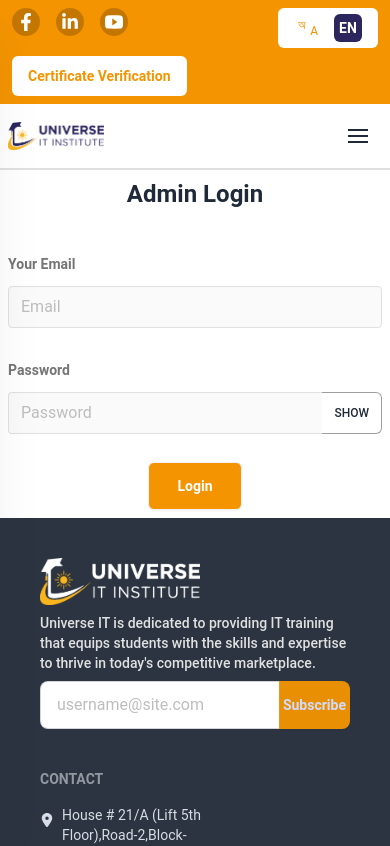
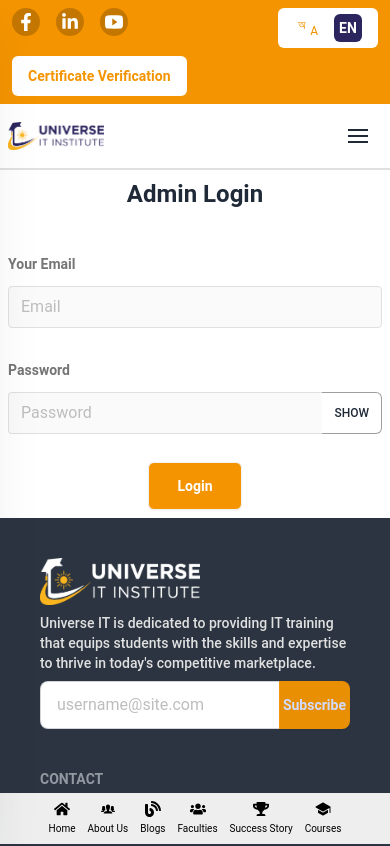
Before and after one commit to universeIt137/UniverseIT_client, a React (Vite) app: page /login in a window 390 px wide. Shown: the top 846 px of the page. Built offline with nearby package versions, Linux system fonts and the light colour scheme; no server answers.

Commit message:
bottom navbar has added

```diff
--- a/src/components/clientSide/Navbar/NavBarDrawer.jsx
+++ b/src/components/clientSide/Navbar/NavBarDrawer.jsx
@@ -17,6 +17,7 @@
 import { FiSearch } from "react-icons/fi";
 import { IoIosPeople } from "react-icons/io";
 import { FaHome, FaBlog, FaUsers, FaTrophy } from 'react-icons/fa';
+import { IoSchool } from "react-icons/io5";
 const NavBarDrawer = ({ open, setOpen }) => {
     const closeDrawer = () => setOpen(false);
     const navLi = [
@@ -25,6 +26,7 @@
         { name: 'Blogs', link: '/blogs', icon: <FaBlog /> },
         { name: 'Faculties', link: '/faculties', icon: <FaUsers /> },
         { name: 'Success Story', link: '/successStory', icon: <FaTrophy /> },
+        { name: 'Courses', link: '/courses', icon: <IoSchool /> },
     ];
     // const navli = <>
 
@@ -108,17 +110,7 @@
                             </NavLink>)
                         }
                     </List>
-                    <div className=" pb-4 px-5 w-max">
-                        <Link to="/courses">
-                            <button className="text-sm sm:text-base bg-primary text-white hover:bg-text_color px-2 py-2 sm:px-4 sm:py-3 flex sm:gap-2 items-center justify-center rounded-lg hover:rounded-xl transition-all duration-300 active:scale-90 font-medium">Browse Courses</button>
-                        </Link>
-                    </div>
-                    <div className="px-4">
-                        <div className='relative block xl:hidden '>
-                            <input className=' pl-10 px-5 py-3 border-[2.5px] border-gray-200 w-full xl:w-[400px] rounded-lg outline-none' type="text" placeholder='What do you want to learn?' />
-                            <FiSearch className='absolute top-4 left-3 text-gray-500 text-lg' />
-                        </div>
-                    </div>
+
                 </div>
             </Drawer>
         </>
--- a/src/components/clientSide/Navbar/Navbar.jsx
+++ b/src/components/clientSide/Navbar/Navbar.jsx
@@ -40,7 +40,7 @@
         <div className="bg-white w-full border-b-2 border-gray-300">
             <div className="navbar bg-base-100 max-w-7xl mx-auto flex justify-between items-center">
                 <div className="flex flex-row-reverse subxl:flex-row justify-between w-full subxl:w-max">
-                    <div className="xl:hidden sm:px-3">
+                    <div className="subxl:hidden sm:px-3">
                     <Hamburger toggled={open} toggle={setOpen} onClick={openDrawer} size={20} duration={0.6} />
                     </div>
                     <div className='flex gap-5'>
--- a/src/index.css
+++ b/src/index.css
@@ -17,7 +17,13 @@
     background: #F49401;
 }
 
-@media (max-width: 1440px) {
+.bottom .active {
+    color: #F49401;
+    background: transparent;
+
+}
+
+@media (max-width: 1150px) {
     .active {
         color: white;
         background: #2C265F;
@@ -29,7 +35,7 @@
     }
 }
 
-@media (min-width: 1440px) {
+@media (min-width: 1150px) {
     .active {
         color: #F49401;
     }
--- a/src/layouts/MainLayout.jsx
+++ b/src/layouts/MainLayout.jsx
@@ -5,6 +5,7 @@
 import Footer from '../components/clientSide/Footer/Footer';
 import ScrollToTop from '../ScrollToTop/ScrollToTop';
 import NavBarDrawer from '../components/clientSide/Navbar/NavBarDrawer';
+import BottomNavbar from '../pages/clientSide/BottomNavbar/BottomNavbar';
 
 const MainLayout = () => {
     const [open, setOpen] = useState(false);
@@ -18,8 +19,11 @@
             <NavBarDrawer open={open} setOpen={setOpen} />
             <ScrollToTop />
             <AddressNavbar />
-            <div className='sticky top-0 z-40'>
+            <div className='subxl:sticky top-0 z-40'>
                 <Navbar open={open} setOpen={setOpen} />
+            </div>
+            <div className='fixed bottom-0 left-0 w-full z-20 block subxl:hidden'>
+                <BottomNavbar/>
             </div>
             <Outlet></Outlet>
             <Footer />
--- /dev/null
+++ b/src/pages/clientSide/BottomNavbar/BottomNavbar.jsx
@@ -0,0 +1,34 @@
+import React from 'react';
+import { FaHome, FaBlog, FaUsers, FaTrophy } from 'react-icons/fa';
+import { IoIosPeople } from 'react-icons/io';
+import { IoSchool } from 'react-icons/io5';
+import { Link, NavLink } from 'react-router-dom';
+const BottomNavbar = () => {
+    const navLi = [
+        { name: 'Home', link: '/', icon: <FaHome /> },
+        { name: 'About Us', link: '/aboutUs', icon: <IoIosPeople /> },
+        { name: 'Blogs', link: '/blogs', icon: <FaBlog /> },
+        { name: 'Faculties', link: '/faculties', icon: <FaUsers /> },
+        { name: 'Success Story', link: '/successStory', icon: <FaTrophy /> },
+        { name: 'Courses', link: '/courses', icon: <IoSchool /> },
+      ];
+    return (
+        <nav className="bg-gray-200 py-2 w-full">
+      <ul className="flex justify-center space-x-3  sm:space-x-8">
+        {navLi.map((navItem, index) => (
+          <li key={index} className="text-center bottom">
+            <NavLink
+              to={navItem.link}
+              className="flex flex-col items-center text-black"
+            >
+              <div className="text-base">{navItem.icon}</div>
+              <span className="text-[10px] xs:text-xs mt-1">{navItem.name}</span>
+            </NavLink>
+          </li>
+        ))}
+      </ul>
+    </nav>
+    );
+};
+
+export default BottomNavbar;
```
